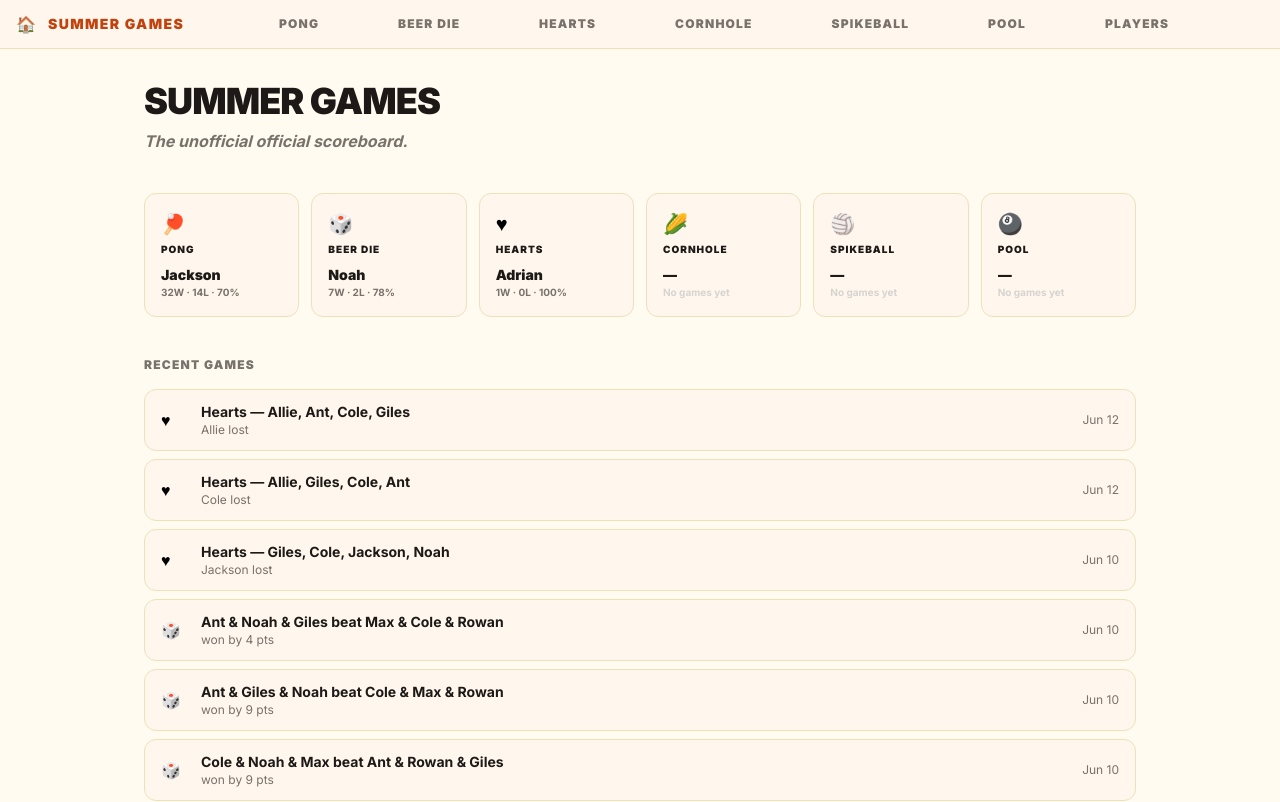
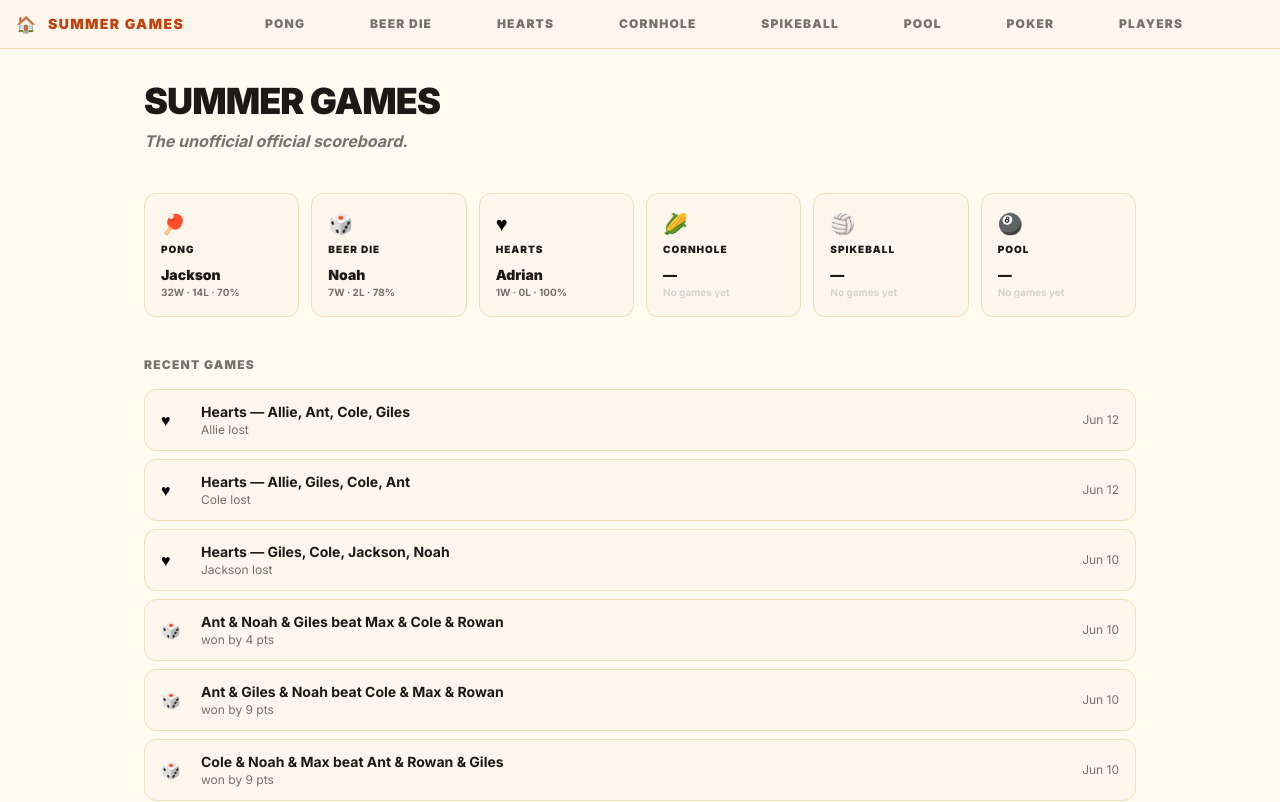
Before and after one commit to gileshayhurst/summer-games, a Next.js app: page /g/example in a window 1280 px wide. Shown: the top 802 px of the page. Built offline with nearby package versions, Linux system fonts and the light colour scheme.

Commit message:
feat: add poker to navigation

```diff
--- a/components/BottomNav.tsx
+++ b/components/BottomNav.tsx
@@ -10,6 +10,7 @@ const ALL_GAMES = [
   { slug: 'cornhole', label: 'Cornhole', icon: '🌽' },
   { slug: 'spikeball', label: 'Spikeball', icon: '🏐' },
   { slug: 'pool', label: 'Pool', icon: '🎱' },
+  { slug: 'poker', label: 'Poker', icon: '♠' },
   { slug: 'players', label: 'Players', icon: '👥' },
 ]
 
--- a/components/GroupNav.tsx
+++ b/components/GroupNav.tsx
@@ -22,6 +22,7 @@ export default function GroupNav({ slug, groupName, isExample = false }: { slug:
     { href: `${base}/cornhole`, label: 'Cornhole' },
     { href: `${base}/spikeball`, label: 'Spikeball' },
     { href: `${base}/pool`, label: 'Pool' },
+    { href: `${base}/poker`, label: 'Poker' },
     { href: `${base}/players`, label: 'Players' },
   ]
 
```
